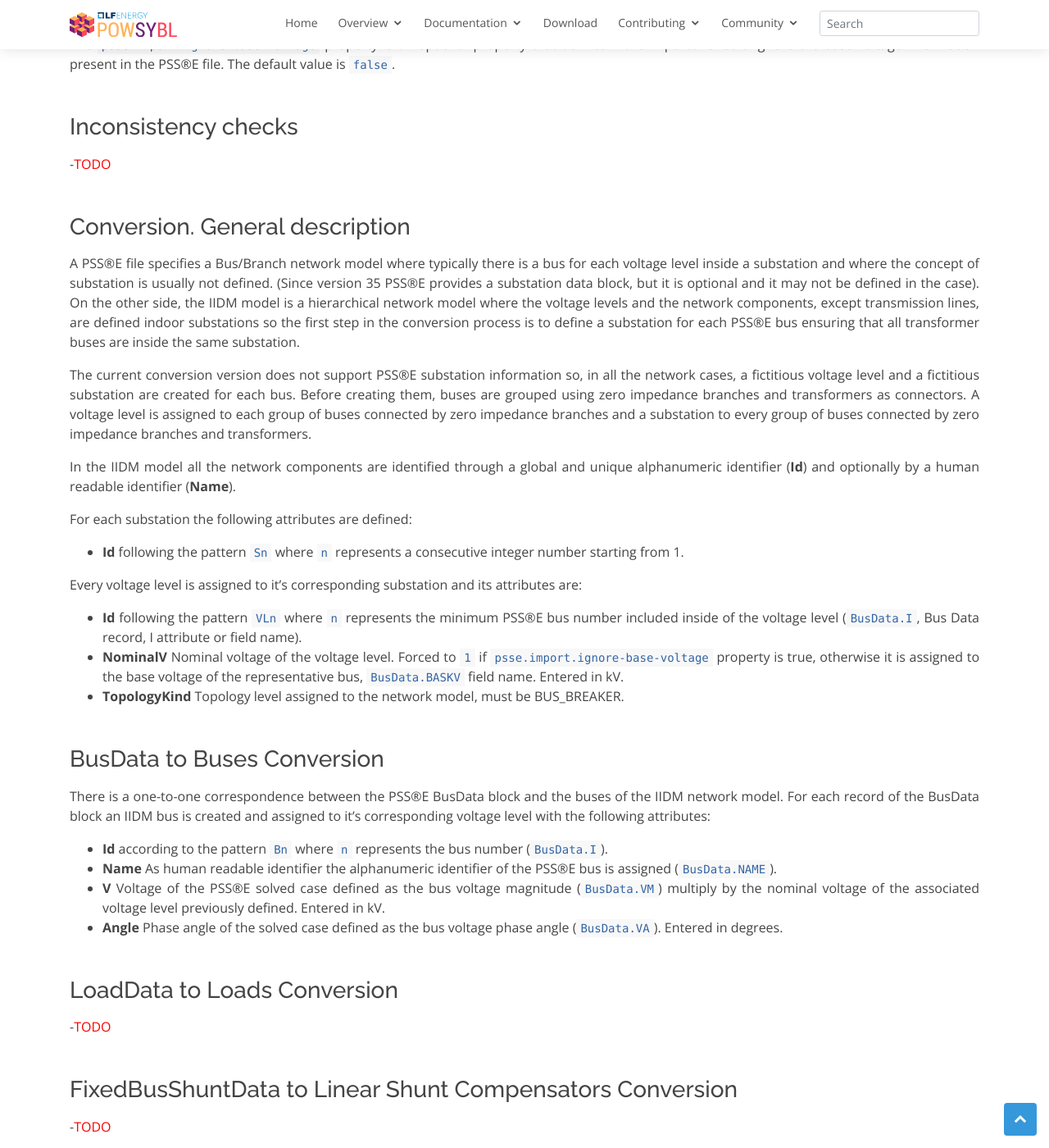
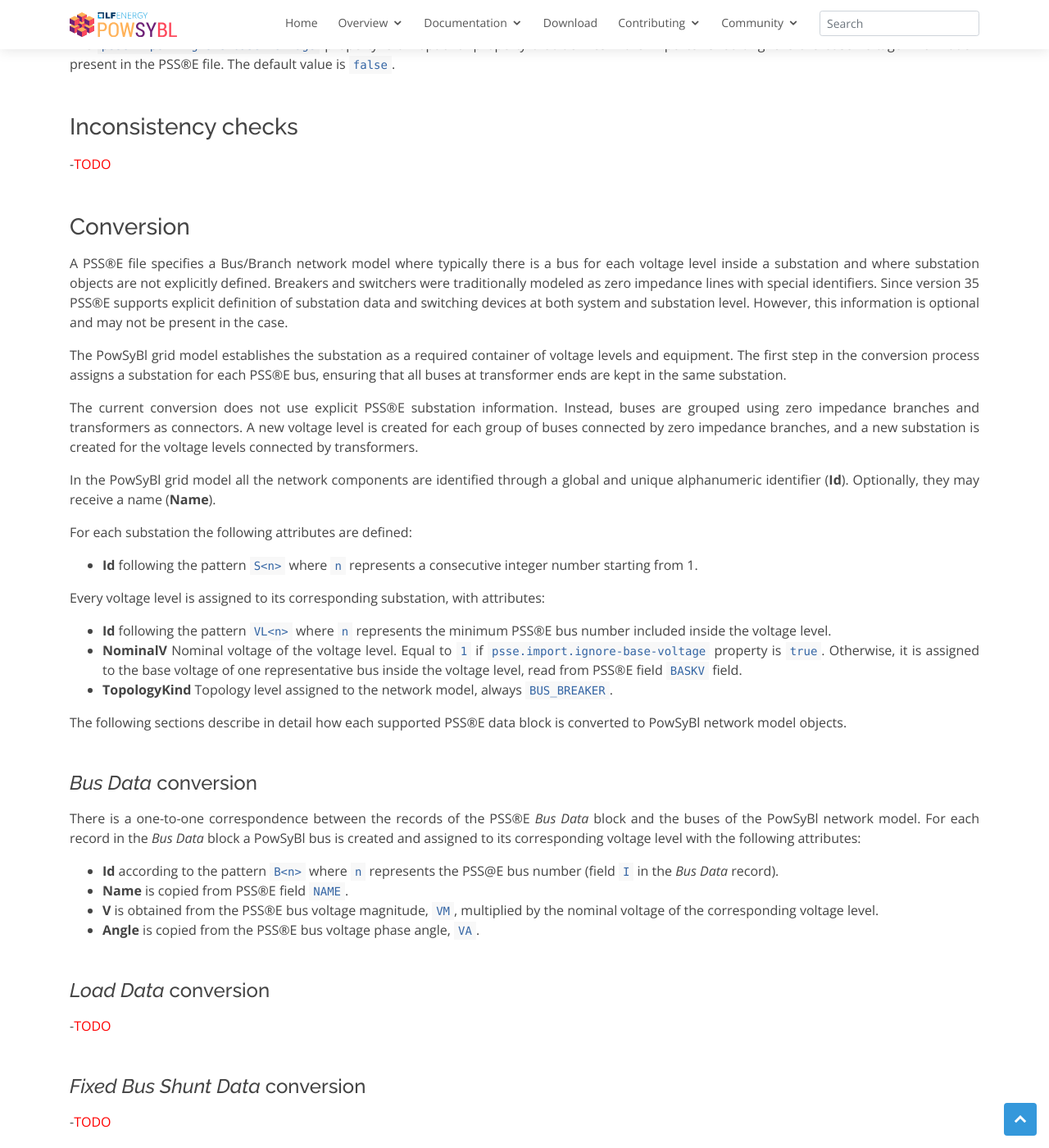
Before and after one commit to powsybl/powsybl.github.io, a Jekyll site: the page built from pages/documentation/grid/formats/psse.md, in a window 1280 px wide and 1400 px high, scrolled down 2458 px. Shown: the whole window at 82% size. Built offline with Jekyll 4.4.1, drawn with Linux system fonts in a browser that asks for light colours; our own code applies the rules of GitHub Pages for plain Markdown files; some of the changed text lies outside the part shown.

Commit message:
edits: use PSSE reference for data blocks; refer to PowSyBl grid model instead of IIDM, avoid units (they are defined in PowSyBl grid model doc)
Signed-off-by: Luma <zamarrenolm@aia.es>

```diff
--- a/pages/documentation/grid/formats/psse.md
+++ b/pages/documentation/grid/formats/psse.md
@@ -100,53 +100,56 @@
 ### Inconsistency checks
 -<span style="color: red">TODO</span>
 
-### Conversion. General description
+### Conversion
 
-A PSS®E file specifies a Bus/Branch network model where typically there is a bus for each voltage level inside a substation and where the concept of substation is usually not defined. (Since version 35 PSS®E provides a substation data block, but it is optional and it may not be defined in the case). On the other side, the IIDM model is a hierarchical network model where the voltage levels and the network components, except transmission lines, are defined indoor substations so the first step in the conversion process is to define a substation for each PSS®E bus ensuring that all transformer buses are inside the same substation.
+A PSS®E file specifies a Bus/Branch network model where typically there is a bus for each voltage level inside a substation and where substation objects are not explicitly defined. Breakers and switchers were traditionally modeled as zero impedance lines with special identifiers. Since version 35 PSS®E supports explicit definition of substation data and switching devices at both system and substation level. However, this information is optional and may not be present in the case.
 
-The current conversion version does not support PSS®E substation information so, in all the network cases, a fictitious voltage level and a fictitious substation are created for each bus. Before creating them, buses are grouped using zero impedance branches and transformers as connectors. A voltage level is assigned to each group of buses connected by zero impedance branches and a substation to every group of buses connected by zero impedance branches and transformers.
+The PowSyBl grid model establishes the substation as a required container of voltage levels and equipment. The first step in the conversion process assigns a substation for each PSS®E bus, ensuring that all buses at transformer ends are kept in the same substation.
 
-In the IIDM model all the network components are identified through a global and unique alphanumeric identifier (**Id**) and optionally by a human readable identifier (**Name**).
+The current conversion does not use explicit PSS®E substation information. Instead, buses are grouped using zero impedance branches and transformers as connectors. A new voltage level is created for each group of buses connected by zero impedance branches, and a new substation is created for the voltage levels connected by transformers.
+
+In the PowSyBl grid model all the network components are identified through a global and unique alphanumeric identifier (**Id**). Optionally, they may receive a name (**Name**).
 
 For each substation the following attributes are defined:
-  - **Id** following the pattern `Sn` where `n` represents a consecutive integer number starting from 1.
+  - **Id** following the pattern `S<n>` where `n` represents a consecutive integer number starting from 1.
 
-Every voltage level is assigned to it's corresponding substation and its attributes are:
-  - **Id** following the pattern `VLn` where `n` represents the minimum PSS®E bus number included inside of the voltage level (`BusData.I`, Bus Data record, I attribute or field name).
-  - **NominalV** Nominal voltage of the voltage level. Forced to `1` if `psse.import.ignore-base-voltage` property is true, otherwise it is assigned to the base voltage of the representative bus, `BusData.BASKV` field name. Entered in kV.
-  - **TopologyKind** Topology level assigned to the network model, must be BUS_BREAKER.
+Every voltage level is assigned to its corresponding substation, with attributes:
+  - **Id** following the pattern `VL<n>` where `n` represents the minimum PSS®E bus number included inside the voltage level.
+  - **NominalV** Nominal voltage of the voltage level. Equal to `1` if `psse.import.ignore-base-voltage` property is `true`. Otherwise, it is assigned to the base voltage of one representative bus inside the voltage level, read from PSS®E field `BASKV` field.
+  - **TopologyKind** Topology level assigned to the network model, always `BUS_BREAKER`.
+
+The following sections describe in detail how each supported PSS®E data block is converted to PowSyBl network model objects.
+
+#### _Bus Data_ conversion
+
+There is a one-to-one correspondence between the records of the PSS®E _Bus Data_ block and the buses of the PowSyBl network model. For each record in the _Bus Data_ block a PowSyBl bus is created and assigned to its corresponding voltage level with the following attributes:
+- **Id** according to the pattern `B<n>` where `n` represents the PSS@E bus number (field `I` in the _Bus Data_ record).
+- **Name** is copied from PSS®E field `NAME`.
+- **V** is obtained from the PSS®E bus voltage magnitude, `VM`, multiplied by the nominal voltage of the corresponding voltage level.
+- **Angle** is copied from the PSS®E bus voltage phase angle, `VA`.
 
 
-### BusData to Buses Conversion
-
-There is a one-to-one correspondence between the PSS®E BusData block and the buses of the IIDM network model. For each record of the BusData block an IIDM bus is created and assigned to it's corresponding voltage level with the following attributes:
-- **Id** according to the pattern `Bn` where `n` represents the bus number (`BusData.I`).
-- **Name** As human readable identifier the alphanumeric identifier of the PSS®E bus is assigned (`BusData.NAME`).
-- **V** Voltage of the PSS®E solved case defined as the bus voltage magnitude (`BusData.VM`) multiply by the nominal voltage of the associated voltage level previously defined. Entered in kV.
-- **Angle** Phase angle of the solved case defined as the bus voltage phase angle (`BusData.VA`). Entered in degrees.
-
-
-### LoadData to Loads Conversion
+#### _Load Data_ conversion
 -<span style="color: red">TODO</span>
 
-### FixedBusShuntData to Linear Shunt Compensators Conversion
+#### _Fixed Bus Shunt Data_ conversion
 -<span style="color: red">TODO</span>
 
-### SwitchedShuntData to Non-Linear Shunt Compensators Conversion
+#### _Switched Shunt Data_ conversion
 -<span style="color: red">TODO</span>
 
-### GeneratorData to Generators Conversion
+#### _Generator Data_ conversion
 -<span style="color: red">TODO</span>
 
-### Non-TransformerBranchData to Lines Conversion
+#### _Non-Transformer Branch Data_ conversion
 -<span style="color: red">TODO</span>
 
-### TransformerData to TwoWindings and ThreeWindings Transformers Conversion
+#### _Transformer Data_ conversion
 -<span style="color: red">TODO</span>
 
-### Slack Conversion
+#### Slack bus conversion
 -<span style="color: red">TODO</span>
 
-## Export
+### Export
 
-The export of network into the PSS/E format is not supported.
+The export of PowSyBl networks to PSS®E format is not yet supported.
```
